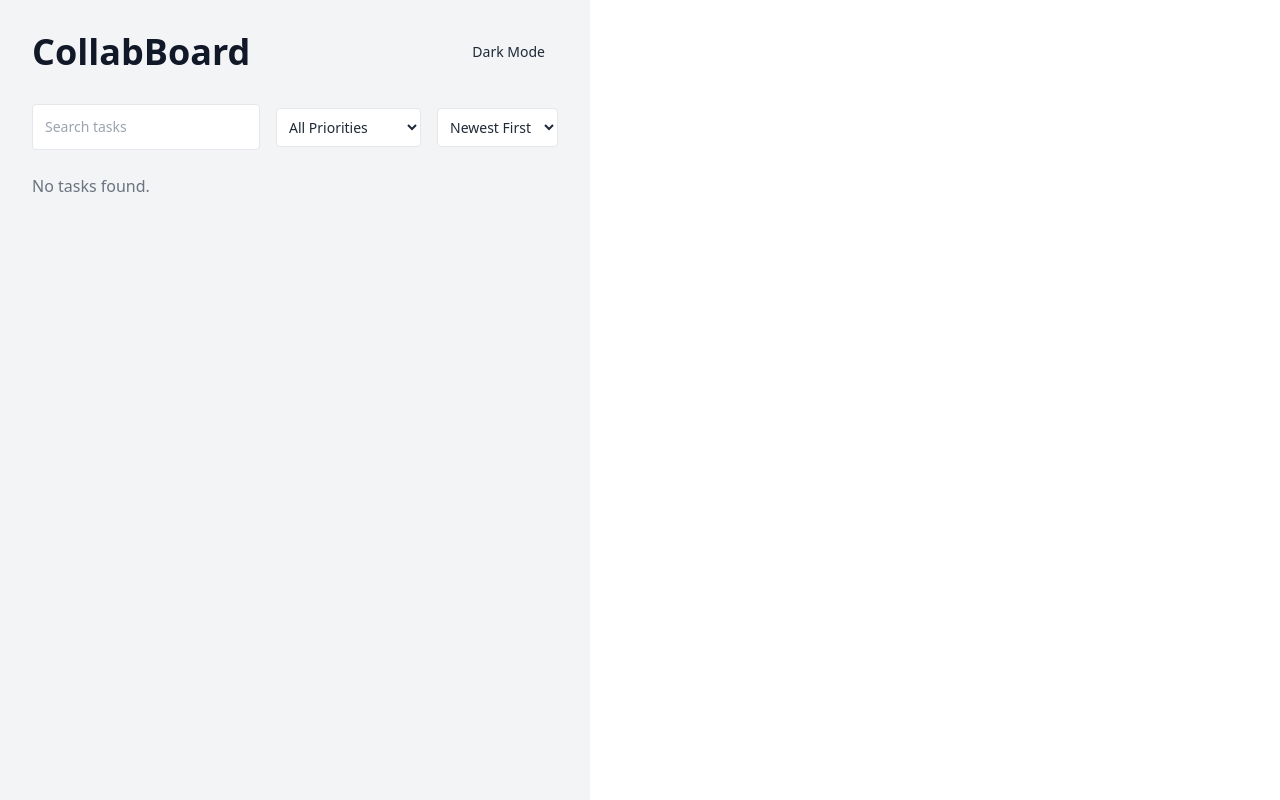
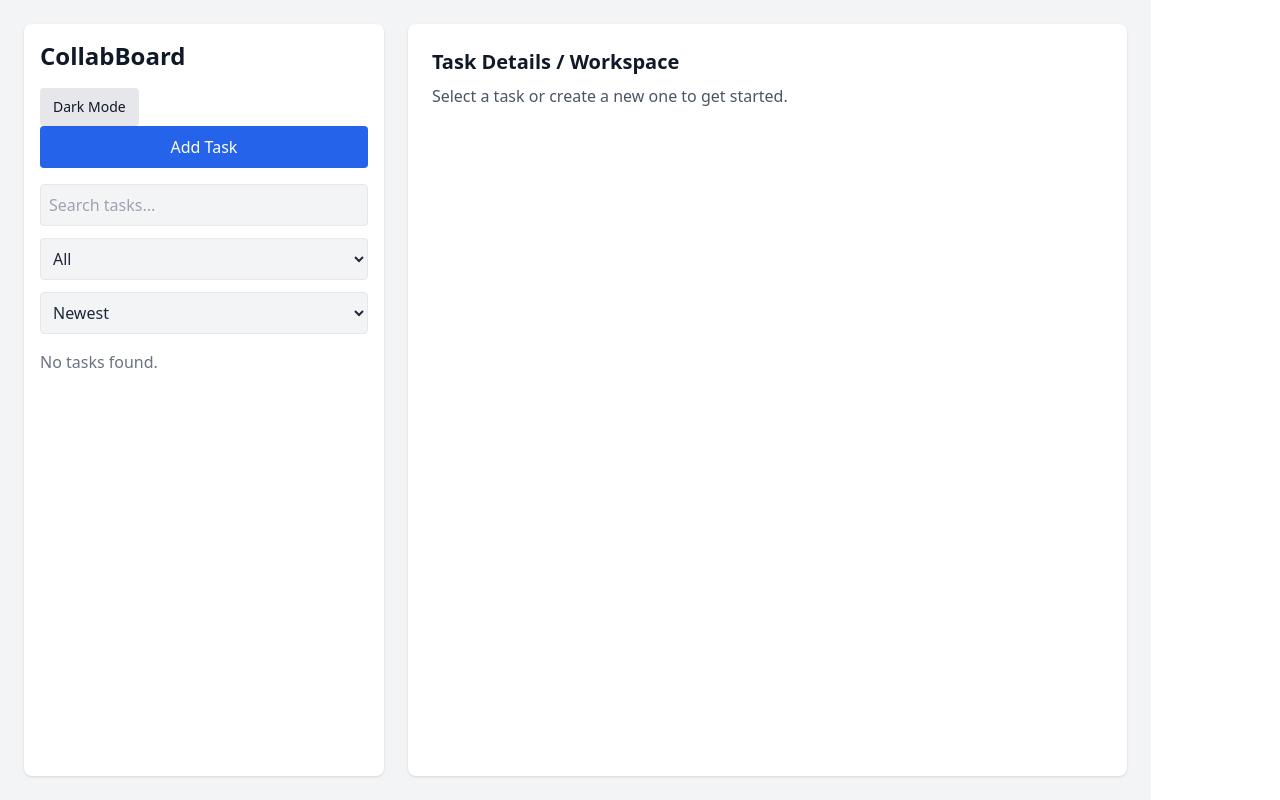
Before and after one commit to GDesigns49/collabboard, a React (Vite) app: page / in a window 1280 px wide. Built offline with nearby package versions, Linux system fonts and the light colour scheme.

Commit message:
Update: fixed theme + task store

```diff
--- a/package.json
+++ b/package.json
@@ -10,6 +10,7 @@
     "preview": "vite preview"
   },
   "dependencies": {
+    "nanoid": "^5.1.6",
     "react": "^19.2.0",
     "react-dom": "^19.2.0",
     "zustand": "^5.0.9"
--- a/src/components/ThemeToggle.jsx
+++ b/src/components/ThemeToggle.jsx
@@ -1,26 +1,27 @@
-import { useEffect, useState } from "react";
+import { useEffect, useState } from 'react'
 
-export default function ThemeToggle() {
-  const [dark, setDark] = useState(
-    localStorage.getItem("theme") === "dark"
-  );
+function ThemeToggle() {
+  const [theme, setTheme] = useState(
+    localStorage.getItem('theme') || 'light'
+  )
 
   useEffect(() => {
-    if (dark) {
-      document.documentElement.classList.add("dark");
-      localStorage.setItem("theme", "dark");
+    if (theme === 'dark') {
+      document.documentElement.classList.add('dark')
     } else {
-      document.documentElement.classList.remove("dark");
-      localStorage.setItem("theme", "light");
+      document.documentElement.classList.remove('dark')
     }
-  }, [dark]);
+    localStorage.setItem('theme', theme)
+  }, [theme])
 
   return (
     <button
-      onClick={() => setDark(!dark)}
-      className="px-3 py-1 rounded border text-sm"
+      onClick={() => setTheme(theme === 'dark' ? 'light' : 'dark')}
+      className="px-3 py-2 bg-gray-200 dark:bg-gray-700 rounded text-sm text-gray-900 dark:text-gray-100"
     >
-      {dark ? "Light Mode" : "Dark Mode"}
+      {theme === 'dark' ? 'Light Mode' : 'Dark Mode'}
     </button>
-  );
+  )
 }
+
+export default ThemeToggle
--- a/src/components/tasks/TaskForm.jsx
+++ b/src/components/tasks/TaskForm.jsx
@@ -1,36 +1,103 @@
-import { useState } from "react";
+import { useState, useEffect } from 'react'
+import { useTaskStore } from '../../store/useTaskStore'
 
-export default function TaskForm({ onSubmit }) {
-  const [title, setTitle] = useState("");
-  const [description, setDescription] = useState("");
+function TaskForm({ editingTask, onClose }) {
+  const { addTask, updateTask } = useTaskStore()
 
-  function handleSubmit(e) {
-    e.preventDefault();
-    onSubmit({ title, description });
-    setTitle("");
-    setDescription("");
+  const [title, setTitle] = useState('')
+  const [description, setDescription] = useState('')
+  const [priority, setPriority] = useState('Low')
+
+  useEffect(() => {
+    if (editingTask) {
+      setTitle(editingTask.title || '')
+      setDescription(editingTask.description || '')
+      setPriority(editingTask.priority || 'Low')
+    }
+  }, [editingTask])
+
+  const handleSubmit = (e) => {
+    e.preventDefault()
+
+    const taskData = {
+      title,
+      description,
+      priority,
+      createdAt: new Date().toISOString(),
+      completed: false,
+    }
+
+    if (editingTask) {
+      updateTask(editingTask.id, taskData)
+    } else {
+      addTask(taskData)
+    }
+
+    onClose()
   }
 
   return (
-    <form className="space-y-3" onSubmit={handleSubmit}>
+    <div className="fixed inset-0 bg-black bg-opacity-50 flex items-center justify-center z-50">
+      <form
+        onSubmit={handleSubmit}
+        className="bg-white dark:bg-gray-800 p-6 rounded-lg shadow-lg w-full max-w-md"
+      >
+        <h2 className="text-xl font-bold mb-4 text-gray-900 dark:text-gray-100">
+          {editingTask ? 'Edit Task' : 'Add Task'}
+        </h2>
+
+        <label className="block mb-2 text-sm font-medium text-gray-700 dark:text-gray-300">
+          Title
+        </label>
         <input
-        className="w-full border p-2 rounded"
-        placeholder="Task title"
+          type="text"
           value={title}
           onChange={(e) => setTitle(e.target.value)}
+          className="w-full p-2 mb-4 border rounded bg-gray-100 dark:bg-gray-700 dark:text-white"
           required
         />
 
+        <label className="block mb-2 text-sm font-medium text-gray-700 dark:text-gray-300">
+          Description
+        </label>
         <textarea
-        className="w-full border p-2 rounded"
-        placeholder="Task description"
           value={description}
           onChange={(e) => setDescription(e.target.value)}
+          className="w-full p-2 mb-4 border rounded bg-gray-100 dark:bg-gray-700 dark:text-white"
         />
 
-      <button className="px-4 py-2 bg-indigo-600 text-white rounded">
-        Add Task
+        <label className="block mb-2 text-sm font-medium text-gray-700 dark:text-gray-300">
+          Priority
+        </label>
+        <select
+          value={priority}
+          onChange={(e) => setPriority(e.target.value)}
+          className="w-full p-2 mb-6 border rounded bg-gray-100 dark:bg-gray-700 dark:text-white"
+        >
+          <option>Low</option>
+          <option>Medium</option>
+          <option>High</option>
+        </select>
+
+        <div className="flex justify-end gap-4">
+          <button
+            type="button"
+            onClick={onClose}
+            className="px-4 py-2 bg-gray-300 dark:bg-gray-600 rounded hover:bg-gray-400 dark:hover:bg-gray-500"
+          >
+            Cancel
           </button>
+
+          <button
+            type="submit"
+            className="px-4 py-2 bg-blue-600 text-white rounded hover:bg-blue-700"
+          >
+            Save
+          </button>
+        </div>
       </form>
-  );
+    </div>
+  )
 }
+
+export default TaskForm
--- a/src/pages/Dashboard.jsx
+++ b/src/pages/Dashboard.jsx
@@ -1,35 +1,151 @@
-import { useState } from "react";
-import TaskList from "../components/tasks/TaskList";
-import PriorityFilter from "../components/tasks/PriorityFilter";
-import SortTasks from "../components/tasks/SortTasks";
-import ThemeToggle from "../components/ThemeToggle";
+import { useState } from 'react'
+import { useTaskStore } from '../store/useTaskStore'
+import TaskForm from '../components/tasks/TaskForm'
+import ThemeToggle from '../components/ThemeToggle'
 
-export default function Dashboard() {
-  const [search, setSearch] = useState("");
+
+function Dashboard() {
+  const { tasks, deleteTask, toggleComplete } = useTaskStore()
+
+  const [showForm, setShowForm] = useState(false)
+  const [selectedTask, setSelectedTask] = useState(null)
+
+  const [search, setSearch] = useState('')
+  const [priorityFilter, setPriorityFilter] = useState('All')
+  const [sortOrder, setSortOrder] = useState('Newest')
+
+  const filteredTasks = tasks
+    .filter((task) =>
+      task.title.toLowerCase().includes(search.toLowerCase())
+    )
+    .filter((task) =>
+      priorityFilter === 'All' ? true : task.priority === priorityFilter
+    )
+    .sort((a, b) => {
+      if (sortOrder === 'Newest') {
+        return new Date(b.createdAt) - new Date(a.createdAt)
+      } else {
+        return new Date(a.createdAt) - new Date(b.createdAt)
+      }
+    })
+
+  const handleEdit = (task) => {
+    setSelectedTask(task)
+    setShowForm(true)
+  }
 
   return (
-    <div className="p-8 max-w-5xl mx-auto">
-      <div className="flex justify-between items-center mb-8">
-        <h1 className="text-4xl font-bold text-gray-900 dark:text-gray-100">
+    <div className="min-h-screen flex flex-col md:flex-row p-6 gap-6">
+      <div className="w-full md:w-1/3 bg-white dark:bg-gray-800 p-4 rounded-lg shadow">
+        <h1 className="text-2xl font-bold mb-4 text-gray-900 dark:text-gray-100">
           CollabBoard
         </h1>
         <ThemeToggle />
+
+        <button
+          onClick={() => {
+            setSelectedTask(null)
+            setShowForm(true)
+          }}
+          className="w-full mb-4 px-4 py-2 bg-blue-600 text-white rounded hover:bg-blue-700"
+        >
+          Add Task
+        </button>
+
+        <input
+          type="text"
+          placeholder="Search tasks..."
+          value={search}
+          onChange={(e) => setSearch(e.target.value)}
+          className="w-full p-2 mb-3 border rounded bg-gray-100 dark:bg-gray-700 dark:text-white"
+        />
+
+        <select
+          value={priorityFilter}
+          onChange={(e) => setPriorityFilter(e.target.value)}
+          className="w-full p-2 mb-3 border rounded bg-gray-100 dark:bg-gray-700 dark:text-white"
+        >
+          <option>All</option>
+          <option>Low</option>
+          <option>Medium</option>
+          <option>High</option>
+        </select>
+
+        <select
+          value={sortOrder}
+          onChange={(e) => setSortOrder(e.target.value)}
+          className="w-full p-2 mb-4 border rounded bg-gray-100 dark:bg-gray-700 dark:text-white"
+        >
+          <option>Newest</option>
+          <option>Oldest</option>
+        </select>
+
+        <div>
+          {filteredTasks.length === 0 ? (
+            <p className="text-gray-500 dark:text-gray-300">No tasks found.</p>
+          ) : (
+            filteredTasks.map((task) => (
+              <div
+                key={task.id}
+                className="p-3 mb-3 bg-gray-100 dark:bg-gray-700 rounded shadow flex justify-between items-center"
+              >
+                <div>
+                  <h3 className="font-semibold text-gray-900 dark:text-gray-100">
+                    {task.title}
+                  </h3>
+                  <p className="text-sm text-gray-600 dark:text-gray-300">
+                    {task.priority} Priority
+                  </p>
+                </div>
+
+                <div className="flex gap-2">
+                  <button
+                    onClick={() => toggleComplete(task.id)}
+                    className="px-2 py-1 bg-green-600 text-white rounded text-sm"
+                  >
+                    {task.completed ? 'Undo' : 'Done'}
+                  </button>
+
+                  <button
+                    onClick={() => handleEdit(task)}
+                    className="px-2 py-1 bg-yellow-500 text-white rounded text-sm"
+                  >
+                    Edit
+                  </button>
+
+                  <button
+                    onClick={() => deleteTask(task.id)}
+                    className="px-2 py-1 bg-red-600 text-white rounded text-sm"
+                  >
+                    Delete
+                  </button>
+                </div>
+              </div>
+            ))
+          )}
+        </div>
       </div>
 
-      <div className="flex items-center gap-4 mb-6">
-        <input
-          type="text"
-          placeholder="Search tasks"
-          className="border p-3 rounded w-full text-sm bg-white dark:bg-gray-800 dark:text-gray-100 dark:border-gray-700"
-          value={search}
-          onChange={(e) => setSearch(e.target.value)}
-        />
-
-        <PriorityFilter />
-        <SortTasks />
+      <div className="w-full md:w-2/3 bg-white dark:bg-gray-800 p-6 rounded-lg shadow">
+        <h2 className="text-xl font-bold text-gray-900 dark:text-gray-100">
+          Task Details / Workspace
+        </h2>
+        <p className="text-gray-600 dark:text-gray-300 mt-2">
+          Select a task or create a new one to get started.
+        </p>
       </div>
 
-      <TaskList search={search} />
+      {showForm && (
+        <TaskForm
+          editingTask={selectedTask}
+          onClose={() => {
+            setShowForm(false)
+            setSelectedTask(null)
+          }}
+        />
+      )}
     </div>
-  );
+  )
 }
+
+export default Dashboard
--- a/src/store/useTaskStore.js
+++ b/src/store/useTaskStore.js
@@ -1,25 +1,44 @@
-import { create } from "zustand";
+import { create } from 'zustand'
+import { persist } from 'zustand/middleware'
+import { nanoid } from 'nanoid'
 
-export const useTaskStore = create((set) => ({
+export const useTaskStore = create(
+  persist(
+    (set) => ({
       tasks: [],
 
-  addTask: (task) =>
+      addTask: (taskData) =>
         set((state) => ({
           tasks: [
             ...state.tasks,
-        { id: crypto.randomUUID(), completed: false, ...task },
+            {
+              id: nanoid(),
+              ...taskData,
+            },
           ],
         })),
 
-  toggleTask: (id) =>
+      updateTask: (id, updatedData) =>
         set((state) => ({
-      tasks: state.tasks.map((t) =>
-        t.id === id ? { ...t, completed: !t.completed } : t
+          tasks: state.tasks.map((task) =>
+            task.id === id ? { ...task, ...updatedData } : task
           ),
         })),
 
       deleteTask: (id) =>
         set((state) => ({
-      tasks: state.tasks.filter((t) => t.id !== id),
+          tasks: state.tasks.filter((task) => task.id !== id),
         })),
-}));
+
+      toggleComplete: (id) =>
+        set((state) => ({
+          tasks: state.tasks.map((task) =>
+            task.id === id ? { ...task, completed: !task.completed } : task
+          ),
+        })),
+    }),
+    {
+      name: 'collabboard-tasks',
+    }
+  )
+)
--- a/tailwind.config.js
+++ b/tailwind.config.js
@@ -4,6 +4,7 @@ export default {
     "./index.html",
     "./src/**/*.{js,jsx,ts,tsx}",
   ],
+  darkMode: "class",
   theme: {
     extend: {},
   },
```
Also changed, not shown: 1 other file (tests, documents, lock files or other folders). Lines whose indentation alone changed are shown as unchanged.
